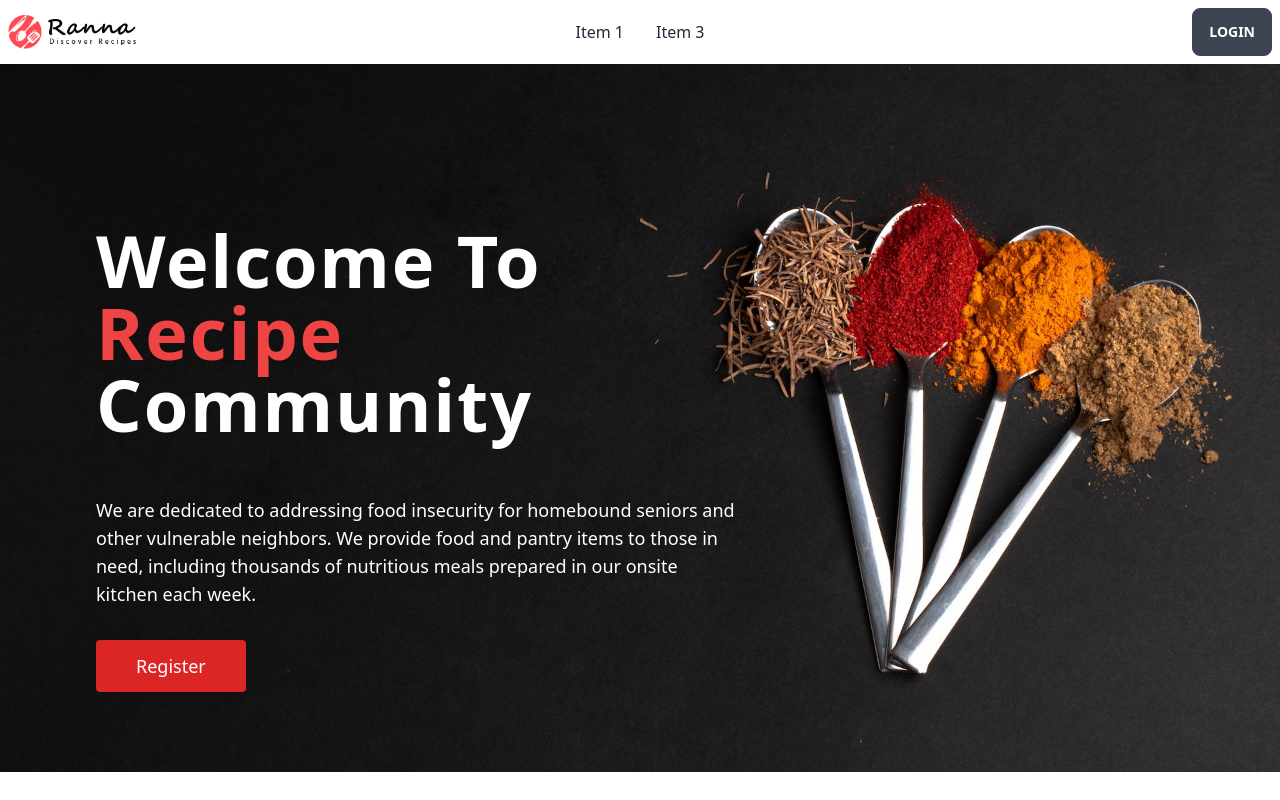
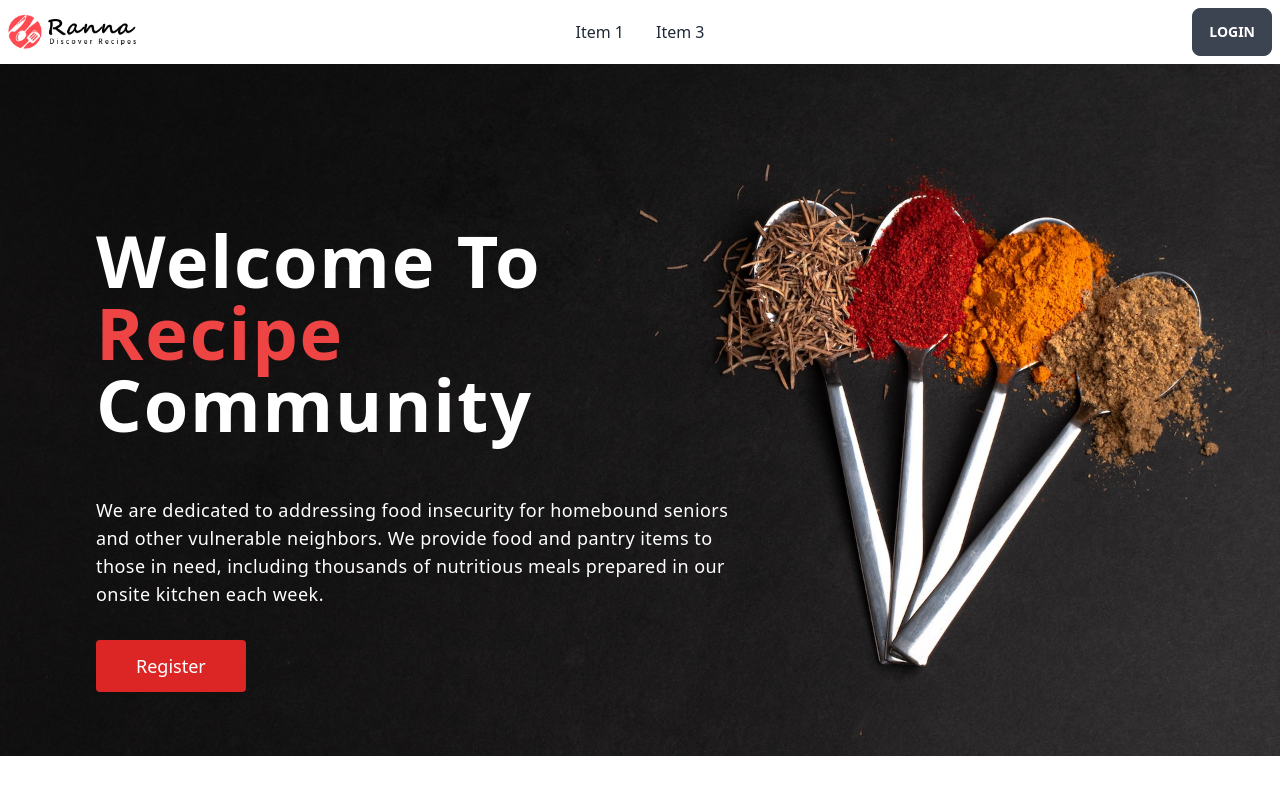
Before and after one commit to Md-Ibnul/Ranna-client, a React (Vite) app: page / in a window 1280 px wide. Built offline with nearby package versions, Linux system fonts and the light colour scheme.

Commit message:
navber and banner added

```diff
--- a/src/layouts/banner/Banner.jsx
+++ b/src/layouts/banner/Banner.jsx
@@ -5,9 +5,9 @@ const Banner = () => {
     return (
         <div className='mx-auto sm:max-w-xl md:max-w-full lg:max-w-screen-xl'>
             <div className='banner-bg'>
-            <div className='ms-10 md:ms-24 pt-20 md:pt-40 pb-10 md:pb-20 w-3/4 md:w-2/4'>
+            <div className='ms-10 md:ms-24 pt-20 md:pt-40 pb-10 md:pb-16 w-3/4 md:w-2/4'>
             <h1 className='text-white text-3xl lg:text-7xl font-bold lg:font-extrabold tracking-wide w-2/3 md:w-full'>Welcome To <span className='text-red-500'>Recipe</span> Community</h1>
-            <p className='text-white text-lg font-normal mt-8 md:mt-14'>We are dedicated to addressing food insecurity for homebound seniors and other vulnerable neighbors. We provide food and pantry items to those in need, including thousands of nutritious meals prepared in our onsite kitchen each week.</p>
+            <p className='text-white text-lg font-normal mt-8 md:mt-14 tracking-wide'>We are dedicated to addressing food insecurity for homebound seniors and other vulnerable neighbors. We provide food and pantry items to those in need, including thousands of nutritious meals prepared in our onsite kitchen each week.</p>
             <button className="py-3 px-10 text-white text-lg font-medium bg-red-600 mt-5 md:mt-8 rounded">Register</button>
             </div>
         </div>
```
